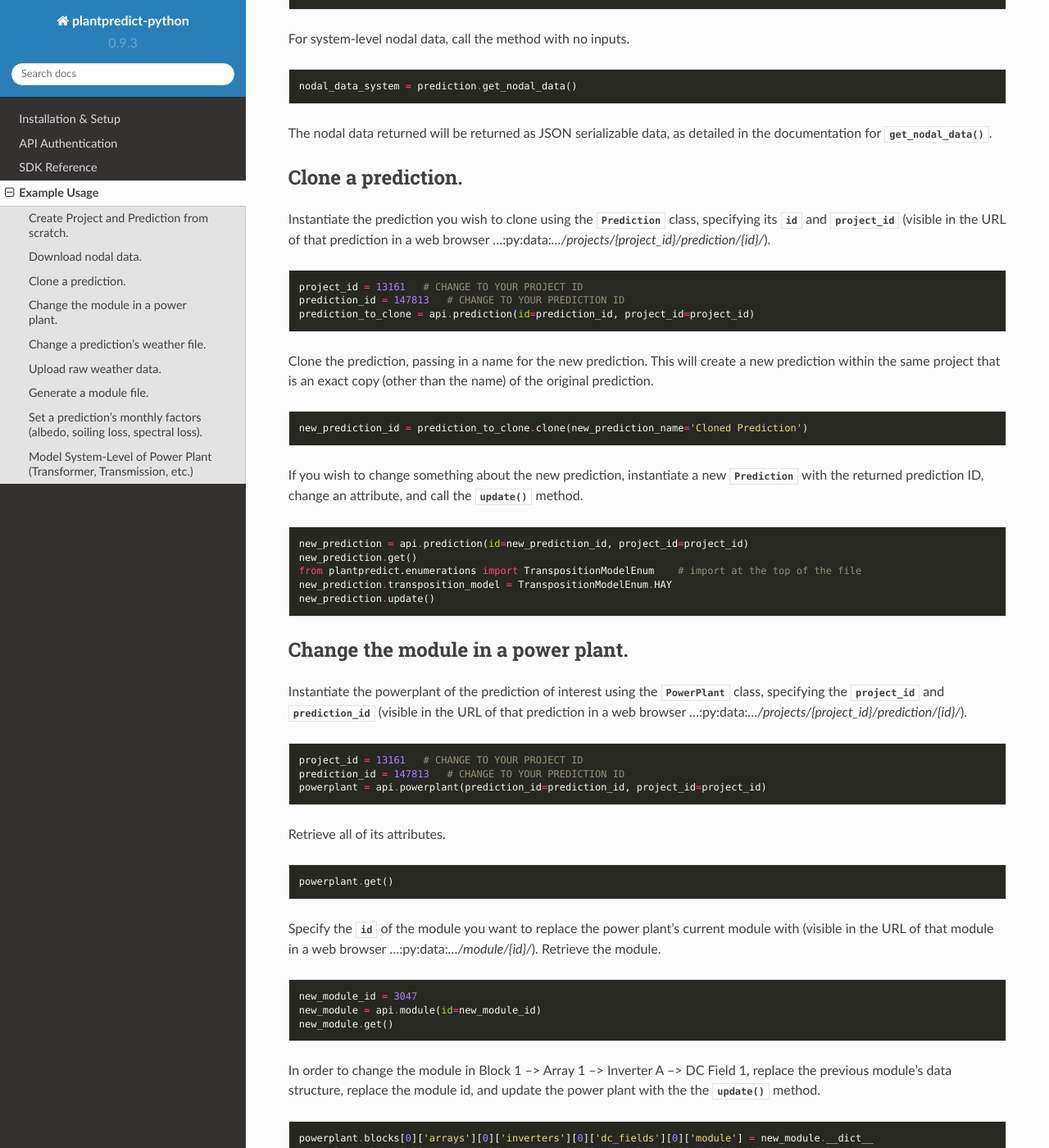
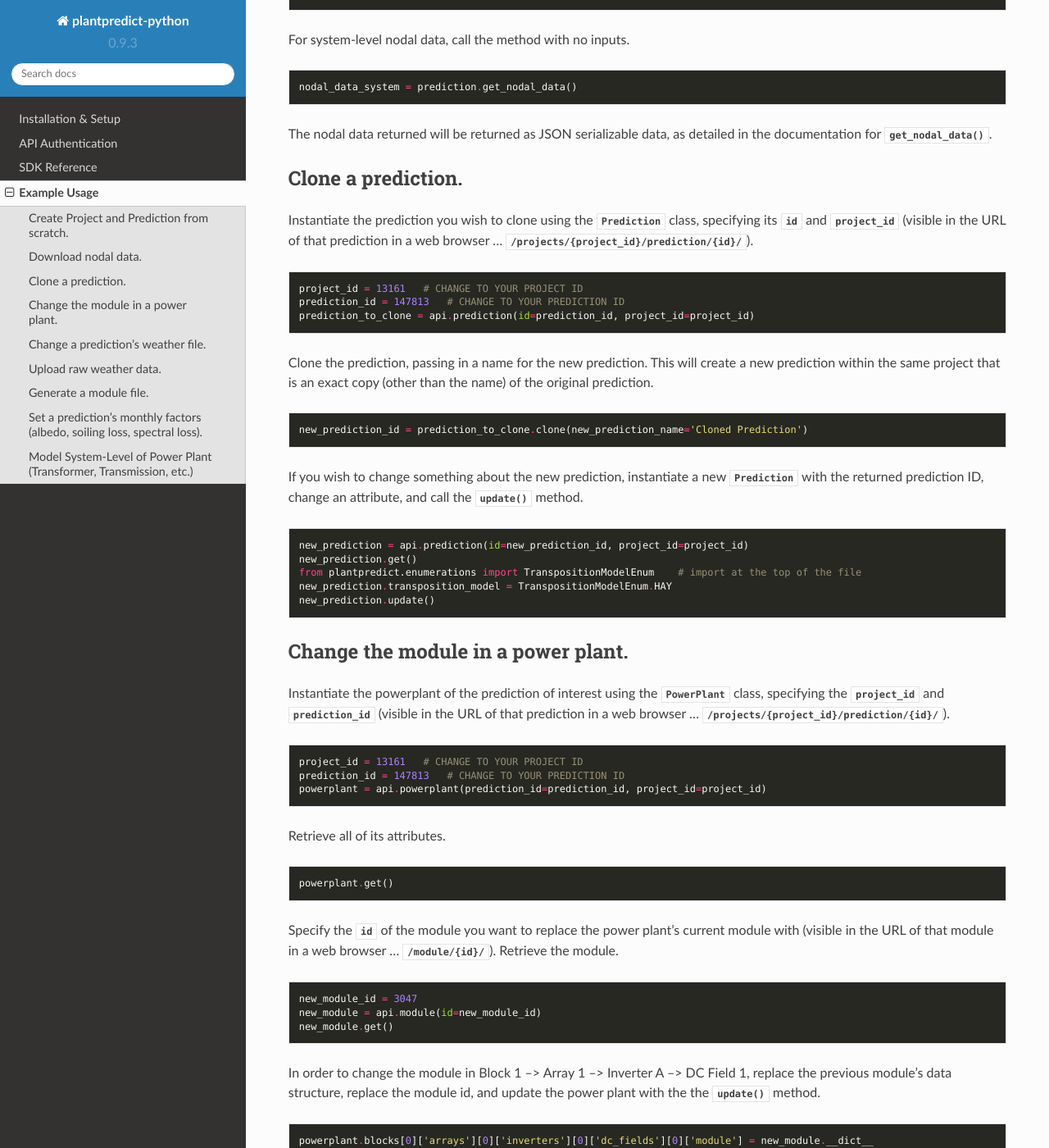
Before and after one commit to adriesse/plantpredict-python, a Sphinx documentation site: the page built from docs/example_usage.rst, in a window 1280 px wide and 1400 px high, scrolled down 4921 px. Shown: the whole window at 82% size. Built offline with Sphinx 7.4.7 and the Read the Docs theme 2.0.0, drawn with Linux system fonts in a browser that asks for light colours; some of the changed text lies outside the part shown.

Commit message:
sphinx bug in example usage

```diff
--- a/docs/example_usage.rst
+++ b/docs/example_usage.rst
@@ -242,7 +242,7 @@ You can add export options for multiple blocks, but in this example we just do o
 
 Instantiate a new prediction using the :py:class:`~plantpredict.prediction.Prediction` class, specifying its
 :py:attr:`id` and :py:attr:`project_id` (visible in the URL of that prediction in a web browser
-...:py:data:`.../projects/{project_id}/prediction/{id}/`).
+... :py:data:`/projects/{project_id}/prediction/{id}/`).
 
 .. code-block:: python
 
@@ -288,7 +288,7 @@ Clone a prediction.
 
 Instantiate the prediction you wish to clone using the :py:class:`~plantpredict.prediction.Prediction` class, specifying
 its :py:attr:`id` and :py:attr:`project_id` (visible in the URL of that prediction in a web browser
-...:py:data:`.../projects/{project_id}/prediction/{id}/`).
+... :py:data:`/projects/{project_id}/prediction/{id}/`).
 
 .. code-block:: python
 
@@ -322,7 +322,7 @@ Change the module in a power plant.
 
 Instantiate the powerplant of the prediction of interest using the
 :py:class:`~plantpredict.powerplant.PowerPlant` class, specifying the :py:attr:`project_id` and :py:attr:`prediction_id`
-(visible in the URL of that prediction in a web browser ...:py:data:`.../projects/{project_id}/prediction/{id}/`).
+(visible in the URL of that prediction in a web browser ... :py:data:`/projects/{project_id}/prediction/{id}/`).
 
 .. code-block:: python
 
@@ -337,7 +337,7 @@ Retrieve all of its attributes.
     powerplant.get()
 
 Specify the :py:attr:`id` of the module you want to replace the power plant's current module with (visible in the URL
-of that module in a web browser ...:py:data:`.../module/{id}/`). Retrieve the module.
+of that module in a web browser ... :py:data:`/module/{id}/`). Retrieve the module.
 
 .. code-block:: python
 
@@ -361,7 +361,7 @@ Change a prediction's weather file.
 
 Instantiate the prediction of interest using the :py:class:`~plantpredict.prediction.Prediction` class, specifying its
 :py:attr:`id` and :py:attr:`project_id` (visible in the URL of that prediction in a web browser
-...:py:data:`.../projects/{project_id}/prediction/{id}/`). Do the same for the project of interest using the
+... :py:data:`/projects/{project_id}/prediction/{id}/`). Do the same for the project of interest using the
 :py:class:`~plantpredict.project.Project` class.
 
 .. code-block:: python
@@ -629,7 +629,7 @@ consider the case of updating an existing prediction.
 
 First instantiate the prediction of interest using the :py:class:`~plantpredict.prediction.Prediction` class, specifying
 its :py:attr:`id` and :py:attr:`project_id` (visible in the URL of that prediction in a web browser
-...:py:data:`.../projects/{project_id}/prediction/{id}/`).
+... :py:data:`/projects/{project_id}/prediction/{id}/`).
 
 .. code-block:: python
 
@@ -698,7 +698,7 @@ existing power plant.
 
 Instantiate a :py:class:`~plantpredict.powerplant.PowerPlant`, specifying its :py:attr:`project_id` and
 :py:attr:`prediction_id` (visible in the URL of that prediction in a web browser
-...:py:data:`/projects/{project_id}/prediction/{id}`).
+... :py:data:`/projects/{project_id}/prediction/{id}`).
 
 .. code-block:: python
 
```
